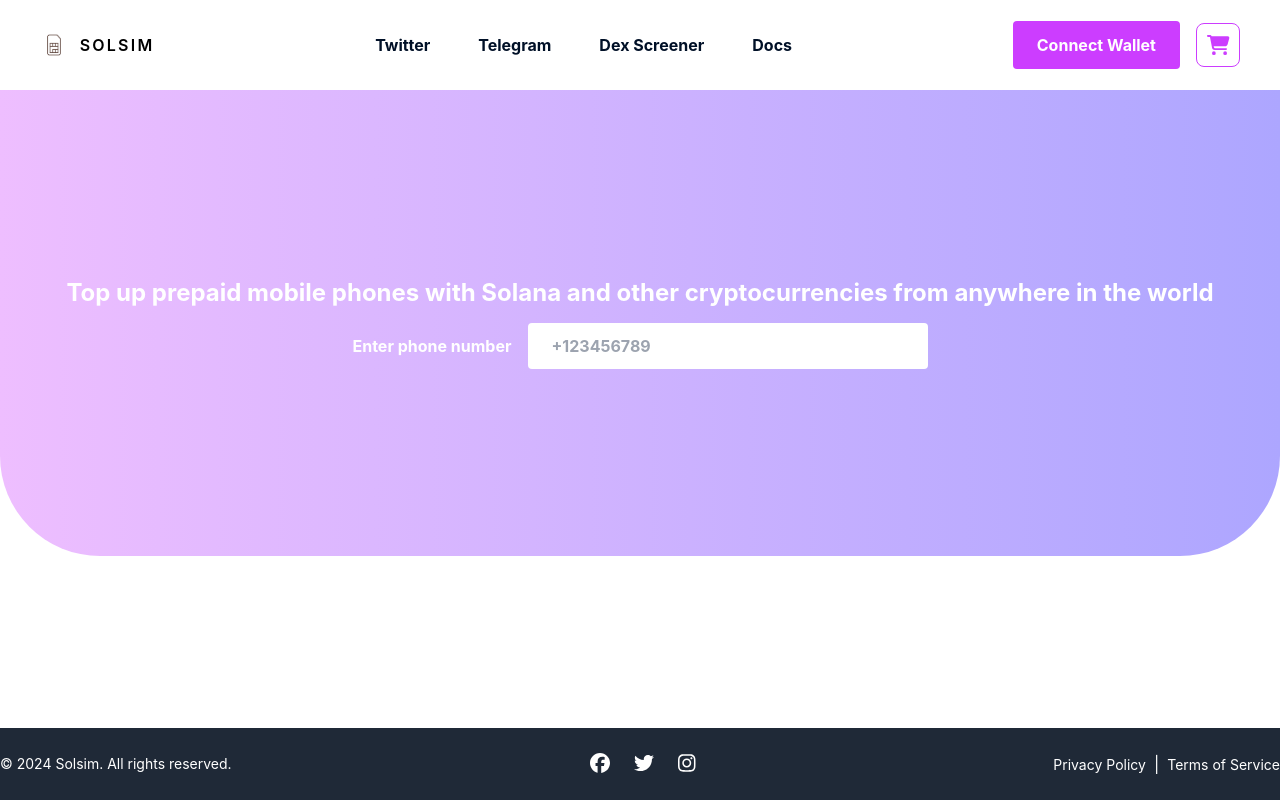
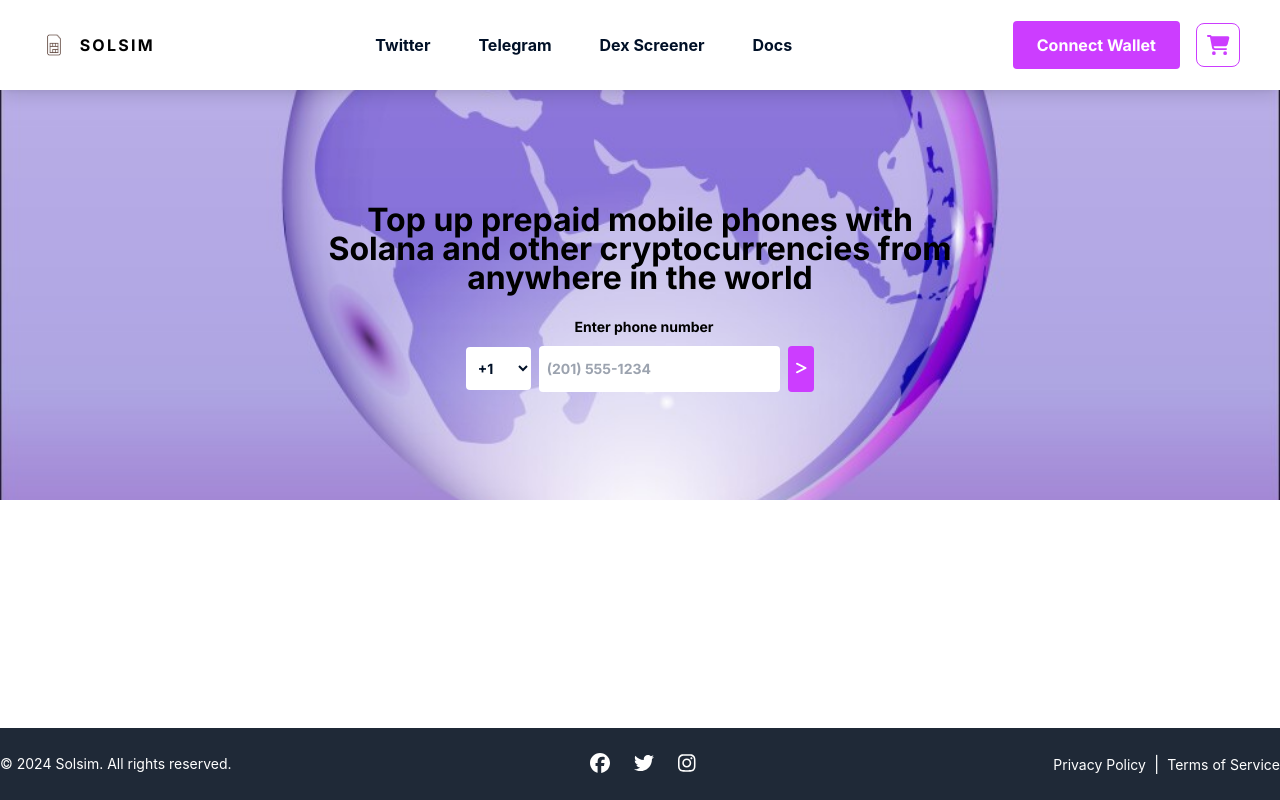
Before and after one commit to freedompraise/solsim-clone, a React (Vite) app: page / in a window 1280 px wide. Built offline with nearby package versions, Linux system fonts and the light colour scheme.

Commit message:
add HeroSection enhancements, include Google Fonts, and update Tailwind configuration

```diff
--- a/index.html
+++ b/index.html
@@ -4,6 +4,7 @@
 <head>
   <meta charset="UTF-8" />
   <link rel="icon" href="/favicon.png" />
+  <link href="https://fonts.googleapis.com/css2?family=Inter:wght@400;700&display=swap" rel="stylesheet">
   <meta name="viewport" content="width=device-width, initial-scale=1.0" />
   <title>Solsism React Clone</title>
 </head>
--- a/src/components/HeroSection.jsx
+++ b/src/components/HeroSection.jsx
@@ -1,23 +1,46 @@
+import { faGreaterThan } from "@fortawesome/free-solid-svg-icons";
+import { FontAwesomeIcon } from "@fortawesome/react-fontawesome";
+
 const HeroSection = () => {
   return (
-    <div className="relative w-full h-[466px] bg-gradient-to-r from-[#EEBEFF] to-[#ADA6FF] rounded-b-[100px] mt-[90px]">
-      <div className="container mx-auto flex flex-col items-center justify-center h-full">
-        <h3 className="text-white font-inter font-bold text-[24px] leading-[29px] text-center">
+    <div
+      className="bg-cover bg-center bg-no-repeat h-[400px] lg:h-[500px] sm:h-[300px] flex items-center w-full"
+      style={{ backgroundImage: "url('src/assets/globe.jpg')" }}
+    >
+      <div className="container mx-auto flex flex-col items-center justify-center h-full px-8 sm:px-4">
+        <h3 className="font-inter font-bold lg:text-[32px] text-[24px] sm:text-[18px] leading-[36px] sm:leading-[29px] text-center lg:mt-24 sm:mt-8 lg:w-1/2 sm:w-full">
           Top up prepaid mobile phones with Solana and other cryptocurrencies
           from anywhere in the world
         </h3>
-        <div className="flex items-center space-x-4 mt-4">
+        <div className="flex flex-col items-center space-y-2 mt-6 lg:w-1/2 sm:w-full">
           <label
             htmlFor="phone"
-            className="text-white font-inter font-bold text-[16px] leading-[22px]"
+            className="font-inter font-bold text-[16px] sm:text-[14px] leading-[22px] ml-2"
           >
             Enter phone number
           </label>
-          <input
-            type="text"
-            placeholder="+123456789"
-            className="bg-white text-[#001027] font-inter font-bold text-[16px] leading-[22px] py-[12px] px-[24px] rounded-[4px] w-[400px] focus:outline-none"
-          />
+          <div className="flex items-center space-x-2">
+            <select
+              className="bg-white text-[#001027] font-inter font-bold text-[16px] sm:text-[14px] leading-[22px] py-[12px] px-[16px] sm:px-[8px] rounded-[4px] focus:outline-none w-[120px] sm:w-[80px]"
+              defaultValue="US"
+            >
+              <option value="US">+1</option>
+              <option value="CA">+1</option>
+              <option value="GB">+44</option>
+              <option value="AU">+61</option>
+              <option value="IN">+91</option>
+              <option value="DE">+49</option>
+              <option value="FR">+33</option>
+            </select>
+            <input
+              type="text"
+              placeholder="(201) 555-1234"
+              className="bg-white text-[#001027] font-inter font-bold text-[16px] sm:text-[14px] leading-[22px] py-[12px] px-[16px] sm:px-[8px] rounded-[4px] w-full focus:outline-none"
+            />
+            <button className="bg-[#CC3DFF] text-white font-inter font-bold text-[16px] sm:text-[14px] leading-[22px] py-[12px] px-[24px] sm:px-[8px] rounded-[4px] focus:outline-none">
+              <FontAwesomeIcon icon={faGreaterThan} />
+            </button>
+          </div>
         </div>
       </div>
     </div>
--- a/tailwind.config.js
+++ b/tailwind.config.js
@@ -5,7 +5,12 @@ module.exports = {
   ],
   darkMode: false, // or 'media' or 'class'
   theme: {
-    extend: {},
+    extend: {
+      fontFamily: {
+        inter: ["Inter", "sans-serif"],
+        openSans: ["Open Sans", "sans-serif"],
+      },
+    },
   },
   variants: {
     extend: {},
```
Also changed, not shown: src/assets/globe.jpg.
